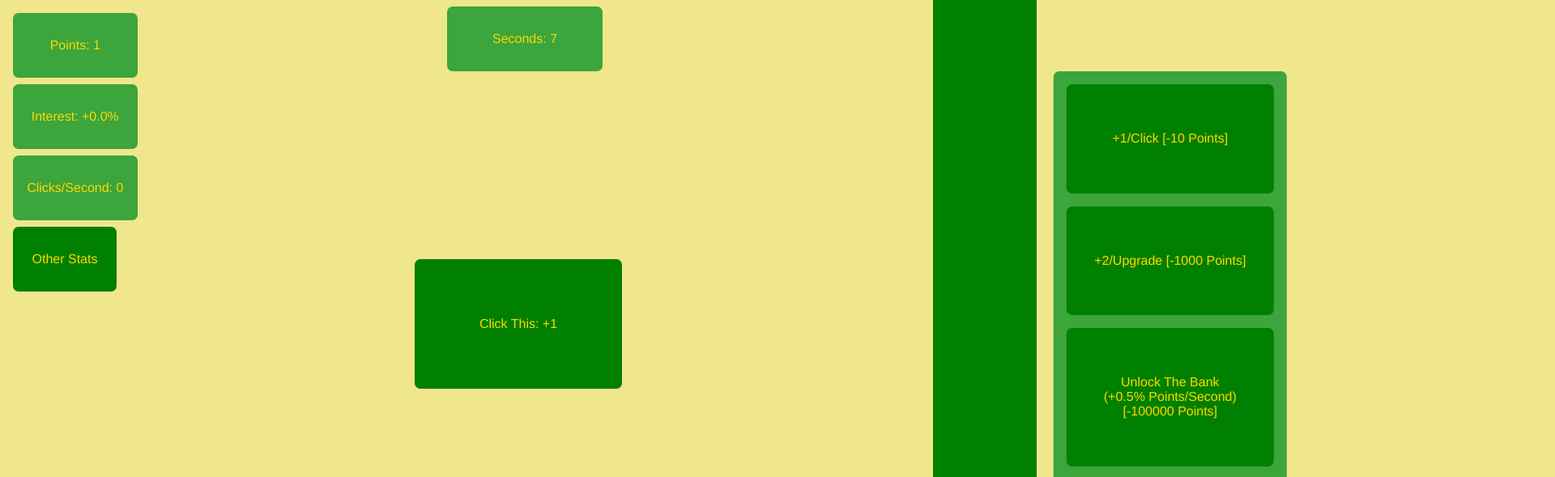
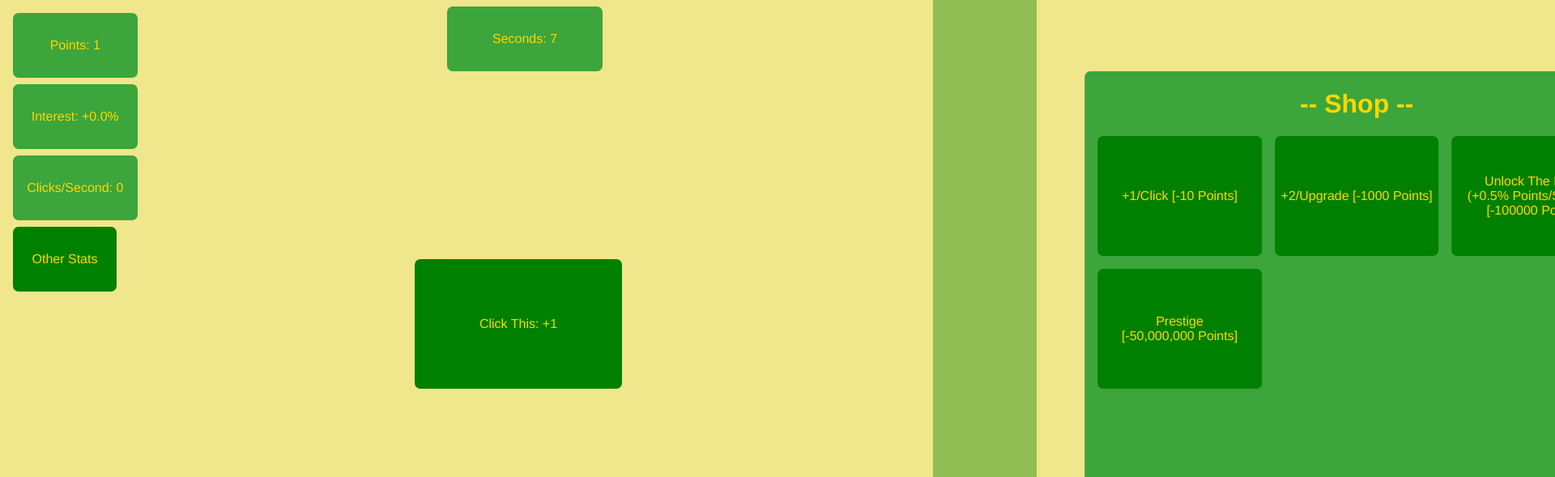
Before and after one commit to MorganKruger/Clicker-Game, a plain HTML site: page index.html in a window 1280 px wide. Both pictures are taken after a click on the element "Click This: +1". Shown: the top 589 px of the page at 81% size, 1920 px wide, since content can reach past the window. Drawn offline with Linux system fonts and the light colour scheme.

Commit message:
Jacoby (1)

```diff
--- a/index.html
+++ b/index.html
@@ -1,12 +1,9 @@
 <!DOCTYPE html>
 <html lang="en">
+<head>
+  <script defer src="./src/main.js"></script>
 
-<head>
-  <meta charset="UTF-8">
-  <meta http-equiv="X-UA-Compatible" content="IE=edge">
-  <meta name="viewport" content="width=device-width, initial-scale=1.0">
-  <link rel="stylesheet" href="style.css">
-  <script defer src="main.js"></script>
+  <link rel="stylesheet" href="./style.css">
   <title>Literally My College Final</title>
 </head>
 
@@ -40,6 +37,7 @@
   <div id="show-prestige-shop" onclick="togglePrestigeShop()">Prestige Shop</div>
 
   <div id="upgrade-panel">
+    <h3 id="shop-label">-- Shop --</h3>
     <div class="btn" id="upgrade-main" onclick="upgradeMain()">+1/Click [-10 Points]</div>
     <div class="btn" id="upgrade-upgrade" onclick="upgradeUpgrade()">+2/Upgrade [-1000 Points]</div>
     <div class="btn" id="interest-btn" onclick="interestBtnClick()">Unlock The Bank <br> (+0.5% Points/Second) <br> [-100000 Points]</div>
--- a/main.js
+++ b/src/main.js
@@ -122,13 +122,26 @@ const compoundInterest = () => {
   updateText();
 }
 
+const num_shorts = ['', 'K', 'M', 'B', 'T', 'Qa', 'Qu'];
+const format_num = (num, i=0, past_thresh=false)=>{
+    const div = num / 1000;
+    const thresh = (i >= num_shorts.length);
+    if (div < 1 || thresh) {
+      // return (thresh) ? (num.toFixed(1) + num_shorts[num_shorts.length-1]) : (num.toFixed(1) + num_shorts[i]);
+      if (thresh) return (num.toFixed(1) + num_shorts[num_shorts.length-1]);
+      else {
+        return (i == 0) ? (num.toFixed(0) + num_shorts[i]) : (num.toFixed(1) + num_shorts[i]);
+      }
+    }
+    return format_num(div, i+1, thresh);
+}
+
 const updateText = () => {
-  gid("points").innerText           = ("Points: " + points);
+  gid("points").innerText           = ("Points: " + format_num(points));
   gid("main-click").innerText       = ("Click This: +" + gain);
   gid("upgrade-main").innerText     = ("+" + mainUpAmt + "/Click [-" + mainUpAmtCost + " Points]");
   gid("upgrade-upgrade").innerText  = ("+2/Upgrade [-" + upgradeUpAmtCost + " Points]");
   gid("interest-lbl").innerText     = ("Interest: +" + (interest * 100).toFixed(1) + "%");
-  if (interestUnlocked == true) {
-    gid("interest-btn").innerText   = ("Upgrade Interest(+0.1%/Second) [-" + upgradeInterestCost + " Points]");
-  }
+  if (interestUnlocked == true) gid("interest-btn").innerText   = ("Upgrade Interest(+0.1%/Second) [-" + upgradeInterestCost + " Points]");
+
 }
--- a/style.css
+++ b/style.css
@@ -68,17 +68,21 @@ html, body {
   transform: translate(-50%,-50%);
   left: 50%;
   top: 50%;
+  clip-path: circle(2 at 50% 50%);
 }
 
 #upgrade-panel {
   display: grid;
+  grid-template-rows: repeat(4, 1fr);
+  grid-template-columns: repeat(3, 1fr);
   padding: 1rem;
+  padding-top: 5rem;
   gap: 1rem;
 
   background-color: rgb(60, 165, 60);
   color: gold;
   border-radius: 7px;
-  width: 20%;
+  width: 50%;
   height: 80%;
   position: absolute;
   right: 0%;
@@ -88,6 +92,14 @@ html, body {
   transition-duration: .5s;
   transform: translateX(110%);
 }
+#shop-label {
+  position: absolute;
+  top: 1.4rem;
+  left: 50%;
+  transform: translateX(-50%);
+  margin: 0;
+  font-size: 2rem;
+}
 
 #hover-menu-upgrades {
   position: absolute;
@@ -95,7 +107,7 @@ html, body {
   top: 0;
   height: 100%;
   width: 10%;
-  background: green;
+  background: rgba(0, 128, 0, 0.4);
 }
 
 #hover-menu-upgrades:hover ~ #upgrade-panel, #upgrade-panel:hover {
```
Also changed, not shown: notes.txt (added), 2 other files.
